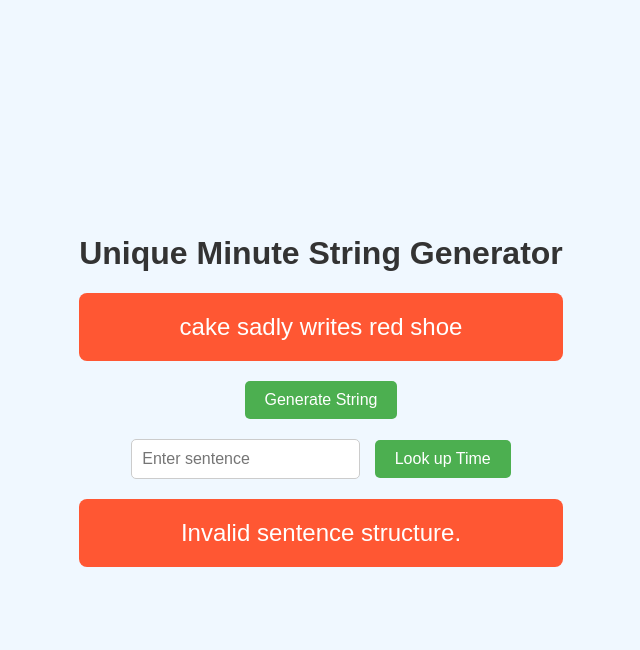
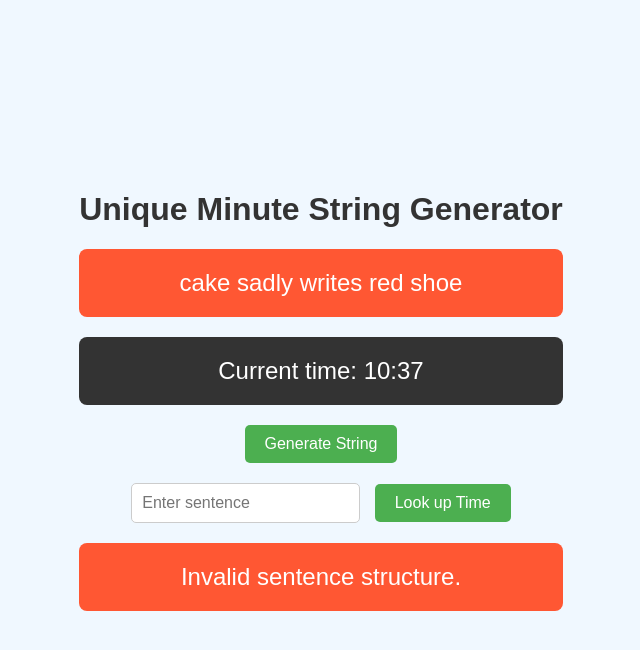
Before and after one commit to TonyPaws/minute-string-generator, a plain HTML site: page index.html in a window 1280 px wide. Both pictures are taken after a click on the button "Look up Time". Shown: the whole page, without its empty margins (319-959 px from the left). Drawn offline with Linux system fonts and the light colour scheme.

Commit message:
Try another fix for the time, also add the actual time on the page

```diff
--- a/index.html
+++ b/index.html
@@ -10,6 +10,7 @@
     <div class="container">
         <h1>Unique Minute String Generator</h1>
         <div id="string-box" class="string-box"></div>
+        <div id="time-box" class="time-box"></div>
         <button id="generate-button">Generate String</button>
         <div class="input-section">
             <input type="text" id="sentence-input" placeholder="Enter sentence">
--- a/script.js
+++ b/script.js
@@ -19,24 +19,8 @@ function getWordFromList(list, index) {
     return list[index % list.length];
 }
 
-function getTimestampFromSentence(sentence) {
-    const [noun1, adverb, verb, adjective, noun2] = sentence.split(' ');
-    const noun1Index = nouns.indexOf(noun1);
-    const adverbIndex = adverbs.indexOf(adverb);
-    const verbIndex = verbs.indexOf(verb);
-    const adjectiveIndex = adjectives.indexOf(adjective);
-    const noun2Index = nouns.indexOf(noun2);
-
-    if (noun1Index === -1 || adverbIndex === -1 || verbIndex === -1 || adjectiveIndex === -1 || noun2Index === -1) {
-        throw new Error("Invalid sentence structure.");
-    }
-
-    // Recalculate the minute based on the indexes
-    const minutes = noun1Index +
-                    (adverbIndex * nouns.length) +
-                    (verbIndex * nouns.length * adverbs.length) +
-                    (adjectiveIndex * nouns.length * adverbs.length * verbs.length);
-    return minutes;
+function getIndexFromWord(list, word) {
+    return list.indexOf(word);
 }
 
 function generateUniqueString(minutes) {
@@ -67,6 +51,25 @@ function updateStringBox() {
     timeBox.textContent = `Current time: ${now.getHours()}:${String(now.getMinutes()).padStart(2, '0')}`;
 }
 
+function getTimestampFromSentence(sentence) {
+    const [noun1, adverb, verb, adjective, noun2] = sentence.split(' ');
+    const noun1Index = getIndexFromWord(nouns, noun1);
+    const adverbIndex = getIndexFromWord(adverbs, adverb);
+    const verbIndex = getIndexFromWord(verbs, verb);
+    const adjectiveIndex = getIndexFromWord(adjectives, adjective);
+    const noun2Index = getIndexFromWord(nouns, noun2) - 1;
+
+    if (noun1Index === -1 || adverbIndex === -1 || verbIndex === -1 || adjectiveIndex === -1 || noun2Index === -1) {
+        throw new Error("Invalid sentence structure.");
+    }
+
+    const minutes = noun1Index +
+                    (adverbIndex * nouns.length) +
+                    (verbIndex * nouns.length * adverbs.length) +
+                    (adjectiveIndex * nouns.length * adverbs.length * verbs.length);
+    return minutes;
+}
+
 function lookupTimestamp() {
     const sentence = sentenceInput.value.trim();
     try {
--- a/styles.css
+++ b/styles.css
@@ -17,7 +17,7 @@ h1 {
     color: #333;
 }
 
-.string-box, .timestamp-box {
+.string-box, .timestamp-box, .time-box {
     margin: 20px 0;
     padding: 20px;
     border-radius: 8px;
```
